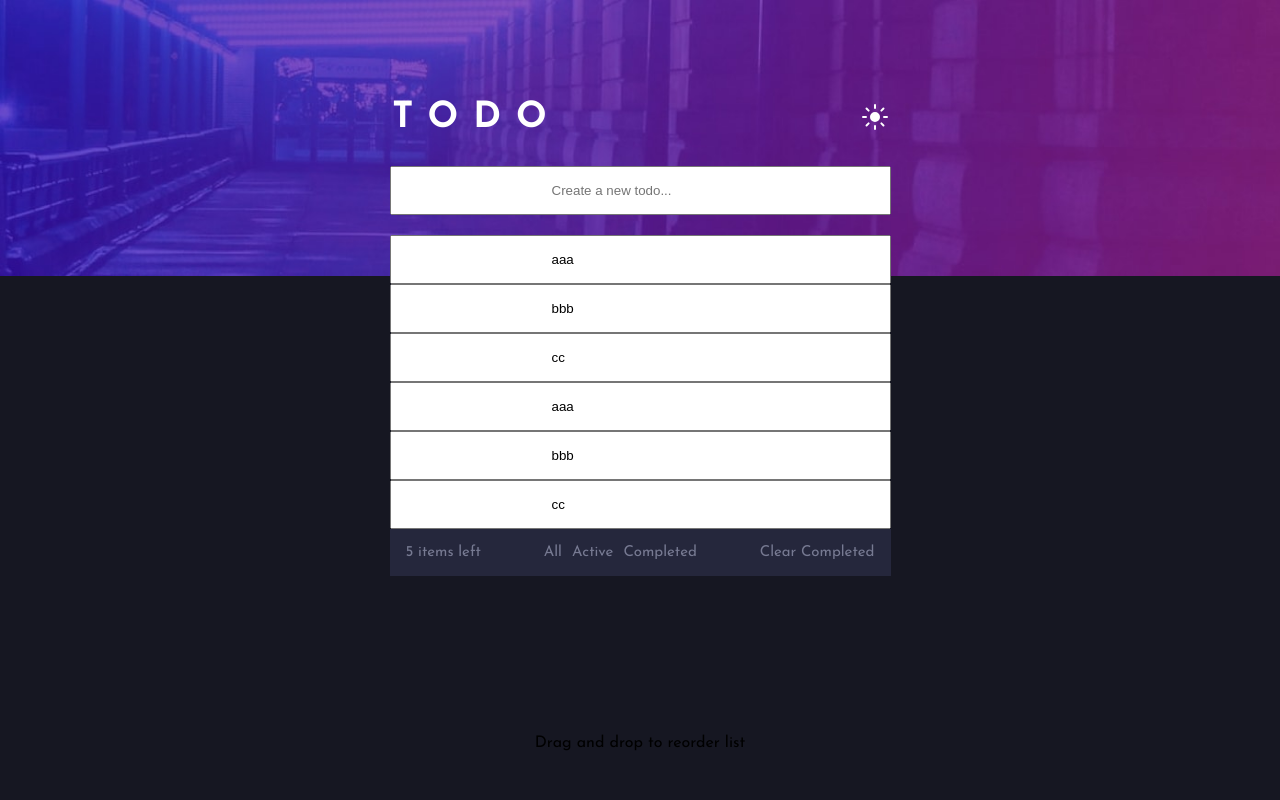
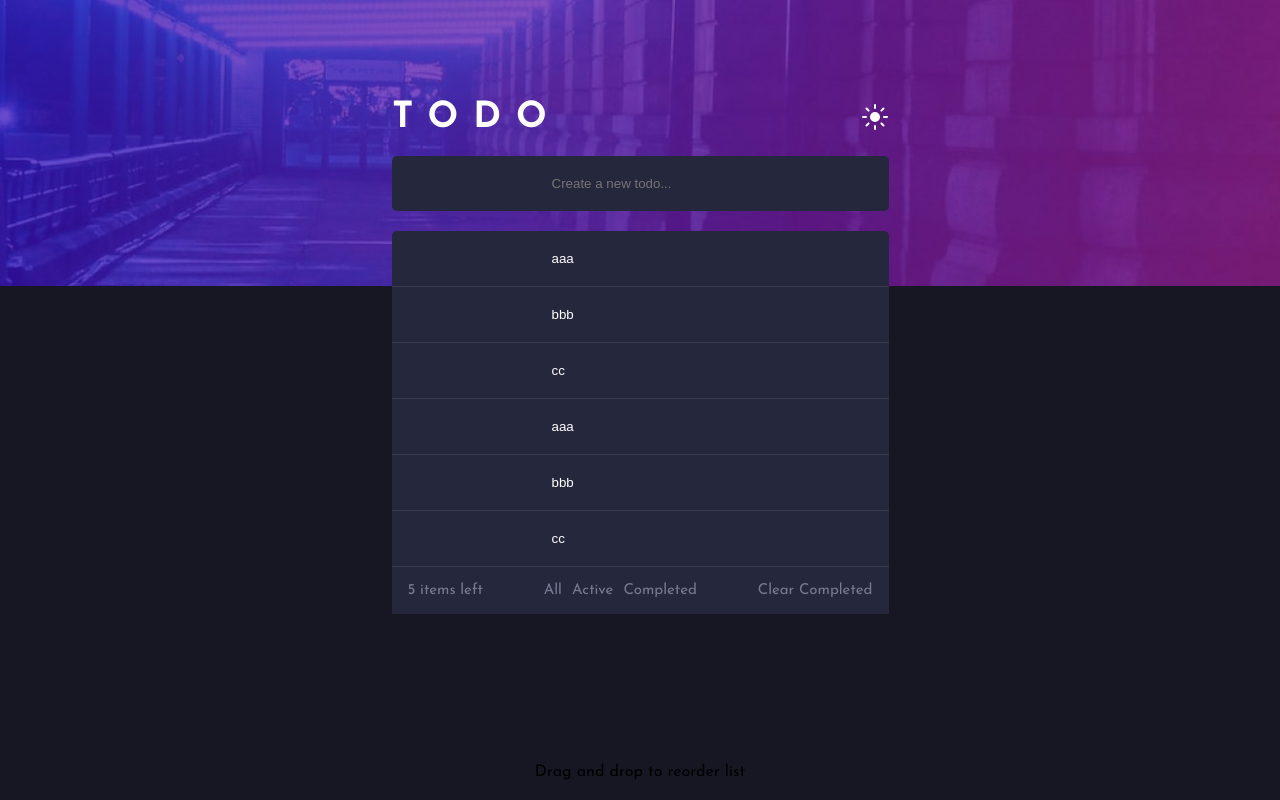
Before and after one commit to Danielhu3/todo-list-react, a React (Create React App) app: page / in a window 1280 px wide. Built offline with nearby package versions, Linux system fonts and the light colour scheme.

Commit message:
Styling input

```diff
--- a/src/App.css
+++ b/src/App.css
@@ -52,7 +52,7 @@ body{
   width: 100vw;
   grid-area: top;
   background: url('./images/bg-desktop-dark.jpg') no-repeat;
-  background-size: cover;
+  background-size:cover;
 
  display: grid;
  align-items: center;
@@ -66,7 +66,7 @@ body{
   flex-direction: row;
   gap: 30rem;
   padding: 10rem;
-  margin-bottom: 4rem;
+  margin-bottom: 5rem;
 }
 
 .top-header .title{
@@ -97,10 +97,21 @@ body{
 
 .bottom-list{
   position: relative;
-  top: -11rem;
+  top: -13rem;
   display: flex;
   flex-direction: column;
   gap: 2rem;
+}
+
+/* border on the 1st input (input to add items to todo list)*/
+.bottom-list-create input{
+  border-radius: 0.5rem;
+  border: none;
+}
+
+/* Border on the 1st todo item*/
+.bottom-list-created input:nth-of-type(1){
+  border-radius: 0.5rem 0.5rem 0 0;
 
 }
 
--- a/src/Components/Input.js
+++ b/src/Components/Input.js
@@ -3,10 +3,7 @@ import styles from './Input.module.css'
 
 const Input = ({text, placeholder}) => {
   return (
-    <>
-    <input type='text' value={text} placeholder={placeholder} className={styles.input}></input>
-    </>
-
+  <input type='text' value={text} placeholder={placeholder} className={styles.input}></input>
   )
 }
 
--- a/src/Components/Input.module.css
+++ b/src/Components/Input.module.css
@@ -1,5 +1,10 @@
 .input{
     display: block;
-    padding: 1.5rem 16rem;
+    padding: 2rem 16rem;
+
+    background-color: var(--very-dark-desaturated-blue);
+    border: none;
+    border-bottom: solid 1px var(--very-dark-grayish-blue-2);
+    color: white;
 
 }
```
